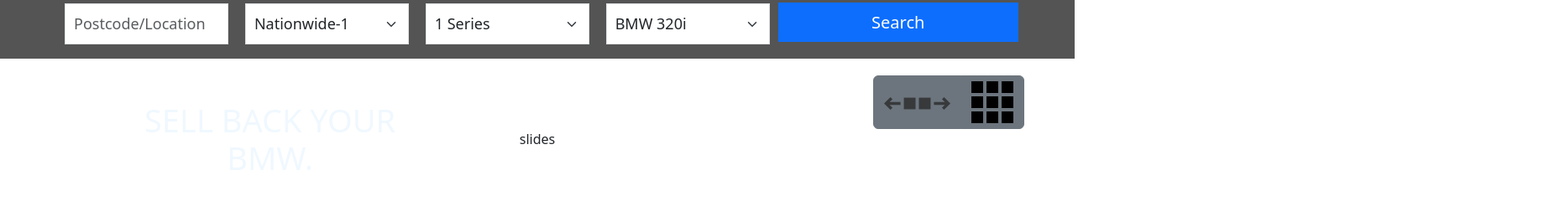
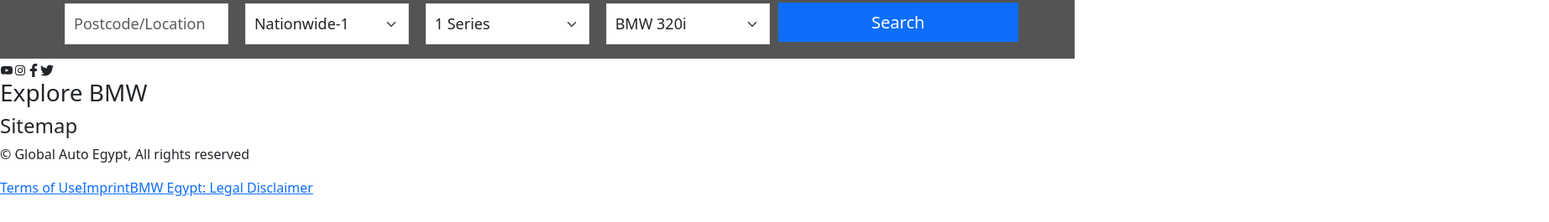
Before and after one commit to Mohamed-Adel-91/BMW, a React (Vite) app: page / in a window 1280 px wide. Shown: the part 830-1095 px from the top of the page at 84% size, 1845 px wide, since content can reach past the window. After the commit the page ends 1066 px from the top, so only its background shows below. Built offline with nearby package versions, Linux system fonts and the light colour scheme.

Commit message:
add footer

```diff
--- a/src/App.tsx
+++ b/src/App.tsx
@@ -1,11 +1,13 @@
+import Footer from "./components/Footer/Footer"
 import Header from "./components/Header/Header"
-import MainComponent from "./components/MainComponent/MainComponent"
+// import MainComponent from "./components/MainComponent/MainComponent"
 
 const App = () => {
   return (
     <div>
       <Header />
-      <MainComponent />
+      {/* <MainComponent /> */}
+      <Footer />
     </div>
   )
 }
--- /dev/null
+++ b/src/components/Footer/Footer.tsx
@@ -0,0 +1,32 @@
+import { AiFillYoutube } from "react-icons/ai"
+import { BiLogoInstagram } from "react-icons/bi"
+import { FaFacebookF, FaTwitter } from "react-icons/fa"
+
+const Footer = () => {
+    return (
+        <div>
+            <div>
+                <AiFillYoutube />
+                <BiLogoInstagram />
+                <FaFacebookF />
+                <FaTwitter />
+            </div>
+            <div>
+                <h3>Explore BMW</h3>
+                <h4>Sitemap</h4>
+            </div>
+            <div>
+                <div>
+                    <p>© Global Auto Egypt, All rights reserved</p>
+                </div>
+                <div>
+                    <a href="#Terms">Terms of Use</a>
+                    <a href="#Imprint">Imprint</a>
+                    <a href="#Legal_Disclaimer">BMW Egypt: Legal Disclaimer</a>
+                </div>
+            </div>
+        </div>
+    )
+}
+
+export default Footer
--- a/src/components/MainComponent/BottomMain/BottomMain.css
+++ b/src/components/MainComponent/BottomMain/BottomMain.css
@@ -16,6 +16,11 @@
     transition: transform 0.3s;
     width: 100%;
     height: auto;
+    -webkit-filter: brightness(0.5);
+    -webkit-transition: transform 0.3s;
+    -moz-transition: transform 0.3s;
+    -ms-transition: transform 0.3s;
+    -o-transition: transform 0.3s;
 }
 
 h2 {
@@ -52,10 +57,22 @@
     transition: transform 0.3s;
     padding: 10px;
     text-align: center;
+    -webkit-transform: translateY(100%);
+    -moz-transform: translateY(100%);
+    -ms-transform: translateY(100%);
+    -o-transform: translateY(100%);
+    -webkit-transition: transform 0.3s;
+    -moz-transition: transform 0.3s;
+    -ms-transition: transform 0.3s;
+    -o-transition: transform 0.3s;
 }
 
 .BottomMainCardHover {
     transform: translateY(0);
+    -webkit-transform: translateY(0);
+    -moz-transform: translateY(0);
+    -ms-transform: translateY(0);
+    -o-transform: translateY(0);
 }
 
 .BottomMainCardOne .BottomMainCardHover {
--- a/src/components/MainComponent/BottomMain/BottomMain.tsx
+++ b/src/components/MainComponent/BottomMain/BottomMain.tsx
@@ -1,4 +1,4 @@
-import { Button } from "react-bootstrap"
+// import { Button } from "react-bootstrap"
 import "./BottomMain.css"
 
 const BottomMain = () => {
@@ -9,7 +9,7 @@
                     <img src="/public/img/Group1.png" alt="" />
                     <h2>WHY CHOOSE BMW FINANCIAL SERVICES?</h2>
                 </div>
-                <div className="BottomMainCardHover">
+                {/* <div className="BottomMainCardHover">
                     <h1>BMW OWNER'S DIRECTORY.</h1>
                     <p>As a proud owner, find everything you
                         need for your BMW in one place,
@@ -17,14 +17,14 @@
                         Roadside Assistance, Warranties,
                         Accident Support, Servicing and more.</p>
                     <Button>Find Out More</Button>
-                </div>
+                </div> */}
             </div>
             <div className="BottomMainCardTwo">
                 <div className="BottomMainCardImg">
                     <img src="/public/img/Path2.png" alt="" />
                     <h2>FIND A BMW CENTRE.</h2>
                 </div>
-                <div className="BottomMainCardHover">
+                {/* <div className="BottomMainCardHover">
                     <h1>BMW OWNER'S DIRECTORY.</h1>
                     <p>As a proud owner, find everything you
                         need for your BMW in one place,
@@ -32,14 +32,14 @@
                         Roadside Assistance, Warranties,
                         Accident Support, Servicing and more.</p>
                     <Button>Find Out More</Button>
-                </div>
+                </div> */}
             </div>
             <div className="BottomMainCardThree">
                 <div className="BottomMainCardImg">
                     <img src="/public/img/Group3.png" alt="" />
                     <h2>DOWNLOAD THE MY BMW APP.</h2>
                 </div>
-                <div className="BottomMainCardHover">
+                {/* <div className="BottomMainCardHover">
                     <h1>BMW OWNER'S DIRECTORY.</h1>
                     <p>As a proud owner, find everything you
                         need for your BMW in one place,
@@ -47,14 +47,14 @@
                         Roadside Assistance, Warranties,
                         Accident Support, Servicing and more.</p>
                     <Button>Find Out More</Button>
-                </div>
+                </div> */}
             </div>
             <div className="BottomMainCardFour">
                 <div className="BottomMainCardImg">
                     <img src="/public/img/Path2.png" alt="" />
                     <h2>BMW OWNER'S DIRECTORY.</h2>
                 </div>
-                <div className="BottomMainCardHover">
+                {/* <div className="BottomMainCardHover">
                     <h1>BMW OWNER'S DIRECTORY.</h1>
                     <p>As a proud owner, find everything you
                         need for your BMW in one place,
@@ -62,7 +62,7 @@
                         Roadside Assistance, Warranties,
                         Accident Support, Servicing and more.</p>
                     <Button>Find Out More</Button>
-                </div>
+                </div> */}
             </div>
         </div>
     )
--- a/src/components/MainComponent/CenterMain/CenterMain.css
+++ b/src/components/MainComponent/CenterMain/CenterMain.css
@@ -47,7 +47,6 @@
 }
 .CenterMainImgs .CenterMainSecondImg h2 {
     display: flex;
-    align-items: flex-start;
     padding-right: 1%;
 }
 
```
Also changed, not shown: src/components/Footer/Footer.css (added).
